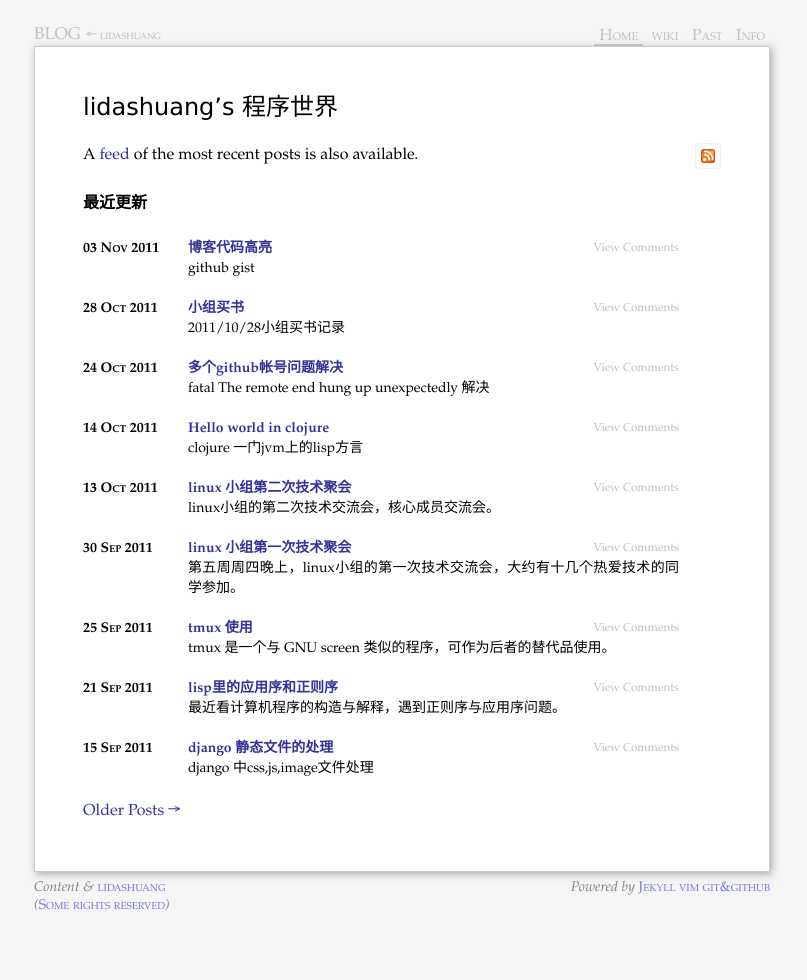
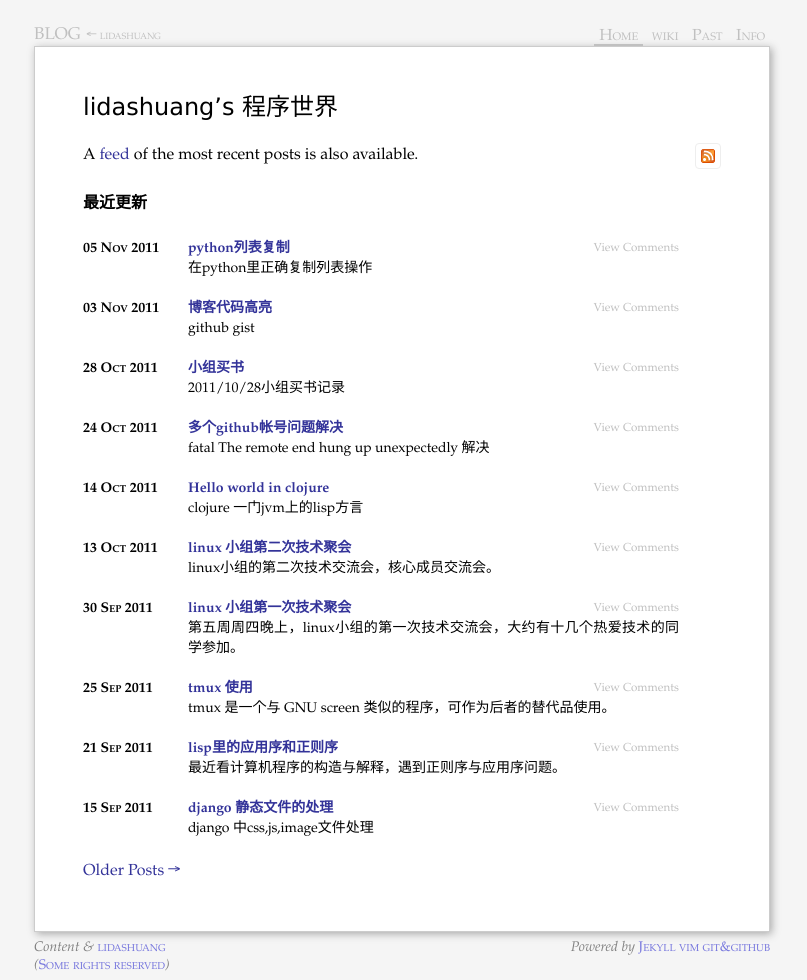
Before and after one commit to GunioRobot/lidashuang.github.com, a Jekyll site: the page built from index.markdown, in a window 1280 px wide. Shown: the whole page, without its empty margins (238-1045 px from the left). Built offline with Jekyll 4.4.1, drawn with Linux system fonts in a browser that asks for light colours; comment, search, counter and statistics services are not loaded; before the commit the page ends 920 px from its top, so only the background shows below that.

Commit message:
py-cp-list

```diff
--- /dev/null
+++ b/_posts/2011-11-05-py-cp-list.md
@@ -0,0 +1,8 @@
+---
+title: python列表复制
+excerpt: 在python里正确复制列表操作
+location: python
+layout: blog-post
+---
+	new = old[:]
+#
--- a/python/index.markdown
+++ b/python/index.markdown
@@ -14,7 +14,7 @@ lidashuang's note code and so on
 Recent Posts
 ------------
 
-{% for post in site.categories.tool limit:10 %}
+{% for post in site.categories.python limit:10 %}
 <div class="section list">
   <h1>{{ post.date | date_to_string }}</h1>
   <p class="line">
```
Also changed, not shown: group/_posts/2011-10-28-buy-book.md (+1 -0 lines).
